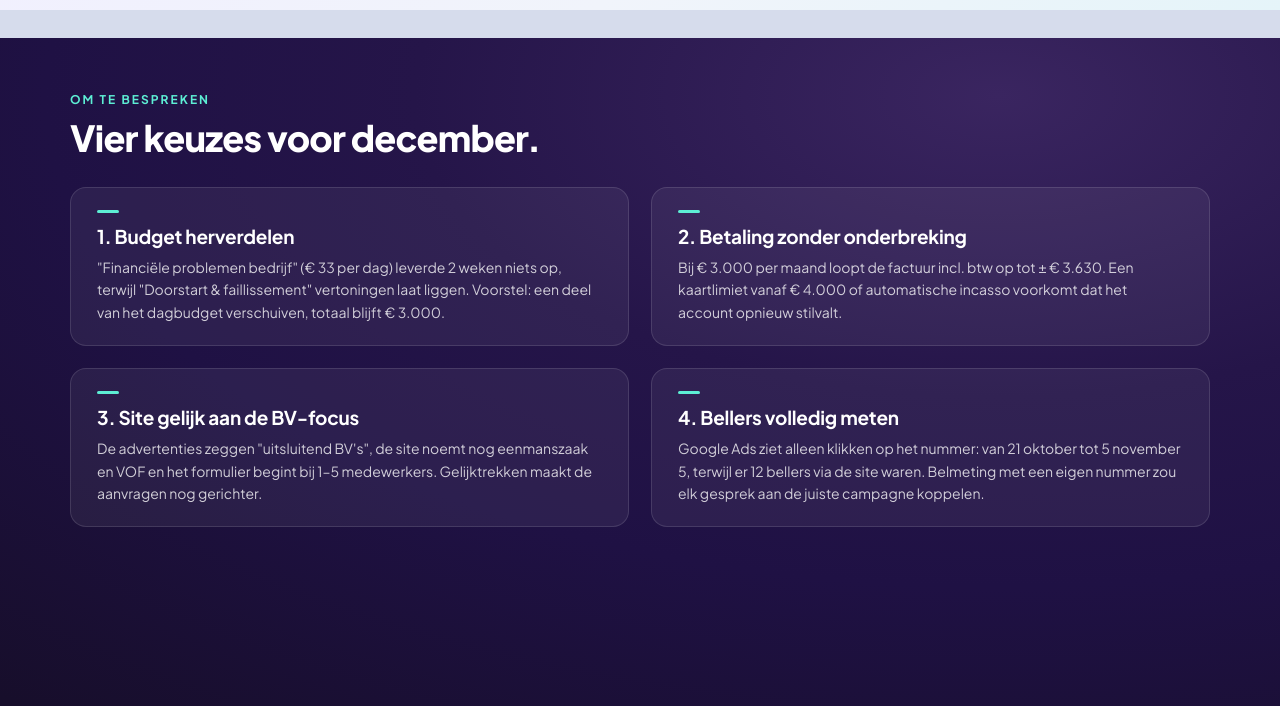
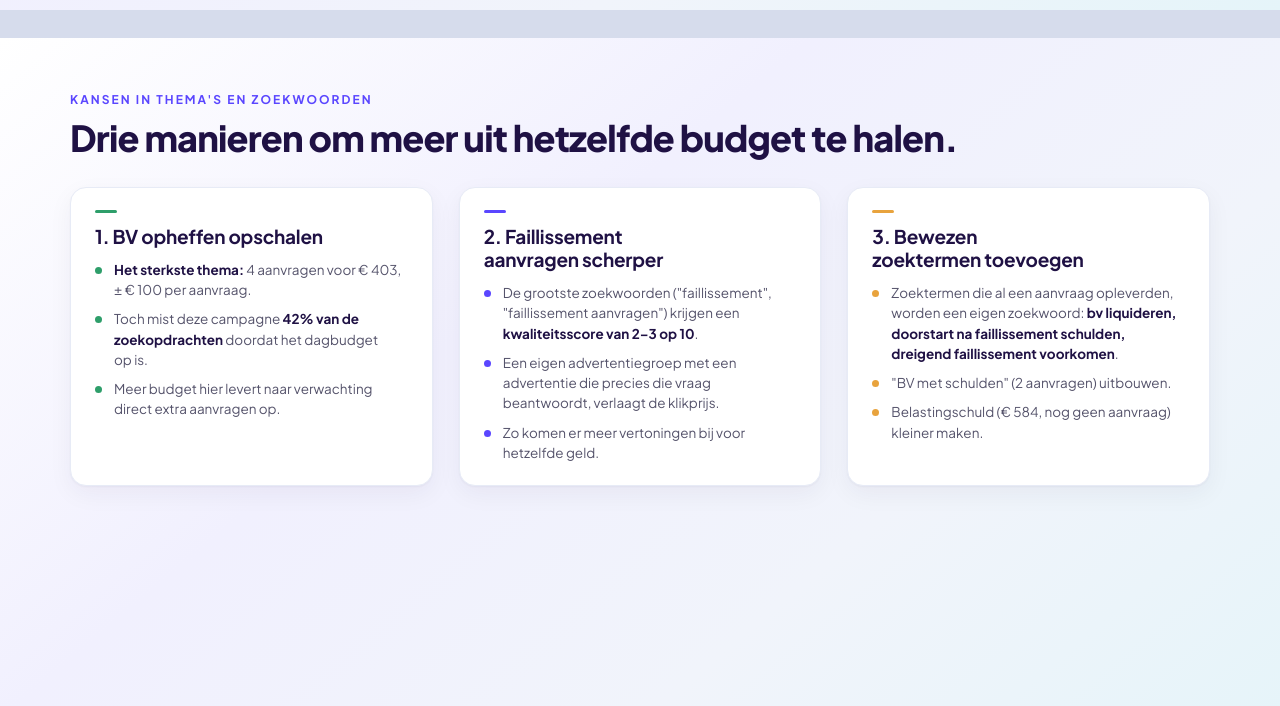
Before and after one commit to maxvangurp/directdoorstarten-25nov-26, a plain HTML site: page index.html in a window 1280 px wide. Shown: the part 2206-2912 px from the top of the page. Drawn offline with nearby package versions, Linux system fonts and the light colour scheme.

Commit message:
Slide kansen thema's en zoekwoorden

```diff
--- a/index.html
+++ b/index.html
@@ -78,12 +78,30 @@
 </div>
 <div class="foot" style="color:var(--grey-500)">Directdoorstarten × aizy · 25 november 2026</div><img class="footlogo" src="assets/logo-aizy-dark.png" alt="aizy"></div>
 
-<div class="slide" data-screen-label="04" style="background:var(--gradient-page-dark)">
+<div class="slide" data-screen-label="04" style="background:var(--gradient-page-light)">
+<div style="position:absolute;inset:0;padding:56px 70px 0">
+<div class="eyebrow" style="color:var(--purple-500)">Kansen in thema's en zoekwoorden</div>
+<h2 class="h" style="font-size:36px;color:var(--ink-900);margin-top:14px">Drie manieren om meer uit hetzelfde budget te halen.</h2>
+<div class="row3" style="margin-top:30px">
+<div class="card" style="background:#fff;border:1px solid var(--grey-200);box-shadow:var(--shadow-card);padding:22px 24px">
+<div class="rule" style="background:#2E9E6A"></div><div class="ct" style="color:var(--ink-900);margin-top:12px">1. BV opheffen opschalen</div>
+<div style="display:grid;gap:9px;margin-top:12px;color:var(--ink-500)"><div class="li"><span class="dot" style="background:#2E9E6A"></span><span><strong style="color:var(--ink-900)">Het sterkste thema:</strong> 4 aanvragen voor € 403, ± € 100 per aanvraag.</span></div><div class="li"><span class="dot" style="background:#2E9E6A"></span><span>Toch mist deze campagne <strong style="color:var(--ink-900)">42% van de zoekopdrachten</strong> doordat het dagbudget op is.</span></div><div class="li"><span class="dot" style="background:#2E9E6A"></span><span>Meer budget hier levert naar verwachting direct extra aanvragen op.</span></div></div></div>
+<div class="card" style="background:#fff;border:1px solid var(--grey-200);box-shadow:var(--shadow-card);padding:22px 24px">
+<div class="rule" style="background:var(--purple-500)"></div><div class="ct" style="color:var(--ink-900);margin-top:12px">2. Faillissement aanvragen scherper</div>
+<div style="display:grid;gap:9px;margin-top:12px;color:var(--ink-500)"><div class="li"><span class="dot" style="background:var(--purple-500)"></span><span>De grootste zoekwoorden ("faillissement", "faillissement aanvragen") krijgen een <strong style="color:var(--ink-900)">kwaliteitsscore van 2–3 op 10</strong>.</span></div><div class="li"><span class="dot" style="background:var(--purple-500)"></span><span>Een eigen advertentiegroep met een advertentie die precies die vraag beantwoordt, verlaagt de klikprijs.</span></div><div class="li"><span class="dot" style="background:var(--purple-500)"></span><span>Zo komen er meer vertoningen bij voor hetzelfde geld.</span></div></div></div>
+<div class="card" style="background:#fff;border:1px solid var(--grey-200);box-shadow:var(--shadow-card);padding:22px 24px">
+<div class="rule" style="background:#E8A33D"></div><div class="ct" style="color:var(--ink-900);margin-top:12px">3. Bewezen zoektermen toevoegen</div>
+<div style="display:grid;gap:9px;margin-top:12px;color:var(--ink-500)"><div class="li"><span class="dot" style="background:#E8A33D"></span><span>Zoektermen die al een aanvraag opleverden, worden een eigen zoekwoord: <strong style="color:var(--ink-900)">bv liquideren, doorstart na faillissement schulden, dreigend faillissement voorkomen</strong>.</span></div><div class="li"><span class="dot" style="background:#E8A33D"></span><span>"BV met schulden" (2 aanvragen) uitbouwen.</span></div><div class="li"><span class="dot" style="background:#E8A33D"></span><span>Belastingschuld (€ 584, nog geen aanvraag) kleiner maken.</span></div></div></div>
+</div>
+</div>
+<div class="foot" style="color:var(--grey-500)">Directdoorstarten × aizy · 25 november 2026</div><img class="footlogo" src="assets/logo-aizy-dark.png" alt="aizy"></div>
+
+<div class="slide" data-screen-label="05" style="background:var(--gradient-page-dark)">
 <div style="position:absolute;inset:0;padding:56px 70px 0">
 <div class="eyebrow" style="color:var(--mint-400)">Om te bespreken</div>
 <h2 class="h" style="font-size:36px;color:#fff;margin-top:14px">Vier keuzes voor december.</h2>
 <div style="display:grid;grid-template-columns:1fr 1fr;gap:22px;margin-top:30px">
-<div class="card" style="background:rgba(255,255,255,.06);border:1px solid rgba(255,255,255,.12);padding:22px 26px"><div class="rule" style="background:var(--mint-400)"></div><div class="ct" style="color:#fff;margin-top:12px">1. Budget herverdelen</div><div class="cb" style="color:rgba(255,255,255,.78)">"Financiële problemen bedrijf" (€ 33 per dag) leverde 2 weken niets op, terwijl "Doorstart &amp; faillissement" vertoningen laat liggen. Voorstel: een deel van het dagbudget verschuiven, totaal blijft € 3.000.</div></div>
+<div class="card" style="background:rgba(255,255,255,.06);border:1px solid rgba(255,255,255,.12);padding:22px 26px"><div class="rule" style="background:var(--mint-400)"></div><div class="ct" style="color:#fff;margin-top:12px">1. Budget herverdelen</div><div class="cb" style="color:rgba(255,255,255,.78)">Een deel van het dagbudget van "Financiële problemen bedrijf" (€ 33 per dag) naar BV opheffen en Doorstart &amp; faillissement, waar de aanvragen nu vandaan komen. Het totaal blijft € 3.000.</div></div>
 <div class="card" style="background:rgba(255,255,255,.06);border:1px solid rgba(255,255,255,.12);padding:22px 26px"><div class="rule" style="background:var(--mint-400)"></div><div class="ct" style="color:#fff;margin-top:12px">2. Betaling zonder onderbreking</div><div class="cb" style="color:rgba(255,255,255,.78)">Bij € 3.000 per maand loopt de factuur incl. btw op tot ± € 3.630. Een kaartlimiet vanaf € 4.000 of automatische incasso voorkomt dat het account opnieuw stilvalt.</div></div>
 <div class="card" style="background:rgba(255,255,255,.06);border:1px solid rgba(255,255,255,.12);padding:22px 26px"><div class="rule" style="background:var(--mint-400)"></div><div class="ct" style="color:#fff;margin-top:12px">3. Site gelijk aan de BV-focus</div><div class="cb" style="color:rgba(255,255,255,.78)">De advertenties zeggen "uitsluitend BV's", de site noemt nog eenmanszaak en VOF en het formulier begint bij 1–5 medewerkers. Gelijktrekken maakt de aanvragen nog gerichter.</div></div>
 <div class="card" style="background:rgba(255,255,255,.06);border:1px solid rgba(255,255,255,.12);padding:22px 26px"><div class="rule" style="background:var(--mint-400)"></div><div class="ct" style="color:#fff;margin-top:12px">4. Bellers volledig meten</div><div class="cb" style="color:rgba(255,255,255,.78)">Google Ads ziet alleen klikken op het nummer: van 21 oktober tot 5 november 5, terwijl er 12 bellers via de site waren. Belmeting met een eigen nummer zou elk gesprek aan de juiste campagne koppelen.</div></div>
```
